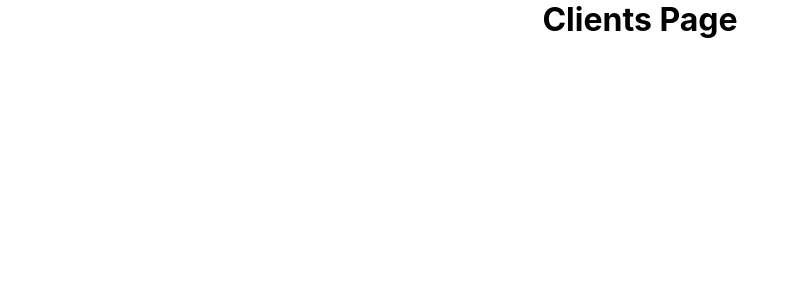
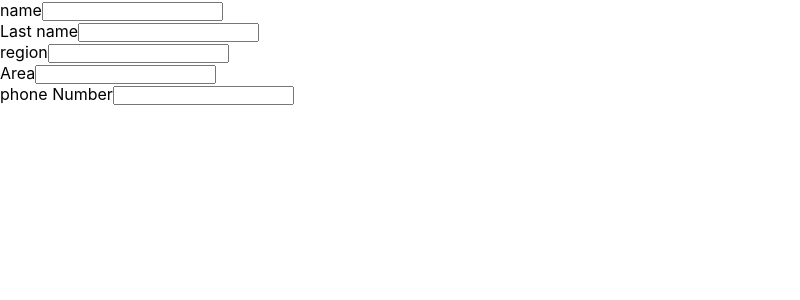
Before and after one commit to mouhamad97/Management-System, a React (Create React App) app: page /ClientsPage in a window 1280 px wide. Shown: the top 300 px of the page, without its empty margins (0-800 px from the left). Built offline with nearby package versions, Linux system fonts and the light colour scheme; no server answers; the database is empty.

Commit message:
adding the get method

```diff
--- a/package.json
+++ b/package.json
@@ -6,11 +6,11 @@
     "@testing-library/jest-dom": "^5.16.4",
     "@testing-library/react": "^13.2.0",
     "@testing-library/user-event": "^13.5.0",
-    "firebase": "^9.8.0",
+    "firebase": "^9.8.1",
     "react": "^18.1.0",
     "react-dom": "^18.1.0",
     "react-router-dom": "^6.3.0",
-    "react-scripts": "^5.0.1",
+    "react-scripts": "^2.1.3",
     "web-vitals": "^2.1.4"
   },
   "main": "public/electron.js",
--- /dev/null
+++ b/src/Components/ClientsForm/ClientsForm.css
@@ -0,0 +1,33 @@
+.header{
+    text-align:center;
+}
+
+.BillContainer {
+    width: 300px;           /* Set this to your convenience */
+    height: 200px;          /* Set this to your convenience */
+    position: absolute;
+    top: 50%;
+    left: 60%;
+    margin-top: -100px;     /* Half of height */
+    margin-left: -150px;     /* Half of width */
+
+}
+.BillInput{
+    width: 150px;
+    margin-top: 10px;
+}
+.billLablel{
+    display: block;
+    margin-top:5px;
+}
+.billingFormButton{
+    background: #1976D2;
+    width:150px;
+    margin-top:20px;
+    margin-bottom:20px;
+    cursor: pointer;
+    font-size: 10px;
+}
+.teamInput{
+    height: 100px;
+}
--- /dev/null
+++ b/src/Components/ClientsForm/ClientsForm.jsx
@@ -0,0 +1,46 @@
+import React from 'react'
+import {db} from './../../FireBaseConfig'
+import {collection,getDocs} from "firebase/firestore"
+import {useState , useEffect} from "react"
+
+
+
+function ClientsForm() {
+
+const [users , setUsers] = useState([]);
+const userCollectionRef = collection(db,"clients");
+
+
+useEffect(()=>{
+    const getUsers =  async () =>{
+        const data =  await getDocs(userCollectionRef);
+        setUsers(data.docs.map((doc)=> ({...doc.data(),id:doc.id})));
+
+    }
+
+    getUsers();
+},[])
+  return (
+    <div>
+      {console.log(users)}
+        <form action="">
+            <label htmlFor="">name</label>
+            <input type="text" />
+            <br/>
+            <label htmlFor="">Last name</label>
+            <input type="text" />
+            <br/>
+            <label htmlFor="">region</label>
+            <input type="text" />
+            <br/>
+            <label htmlFor="">Area</label>
+            <input type="text" />
+            <br/>
+            <label htmlFor="">phone Number</label>
+            <input type="text" />
+        </form>
+    </div>
+  )
+}
+
+export default ClientsForm
--- /dev/null
+++ b/src/FireBaseConfig.js
@@ -0,0 +1,15 @@
+import { initializeApp } from "firebase/app";
+import {getFirestore } from "firebase/firestore";
+
+const firebaseConfig = {
+    apiKey: "AIzaSyAmU2qrDXmTjqbyCFtFqm0JsJF9nNiSSz8",
+    authDomain: "solar-system-c222b.firebaseapp.com",
+    projectId: "solar-system-c222b",
+    storageBucket: "solar-system-c222b.appspot.com",
+    messagingSenderId: "1054125566833",
+    appId: "1:1054125566833:web:72e618cd66bb315ea524d0",
+    measurementId: "G-S4SLYCXNPJ"
+  };
+
+  const app = initializeApp(firebaseConfig)
+  export const db =getFirestore(app);
--- a/src/pages/clientsPage/ClientPage.jsx
+++ b/src/pages/clientsPage/ClientPage.jsx
@@ -1,11 +1,11 @@
 import React from 'react'
 import './ClientPage.css'
-
+import ClientsForm from '../../Components/ClientsForm/ClientsForm'
 function ClientPage() {
   return (
     <div>
 
-        <h1>Clients Page</h1>
+       <ClientsForm/>
 
     </div>
   )
```
Also changed, not shown: 1 other file (tests, documents, lock files or other folders).
